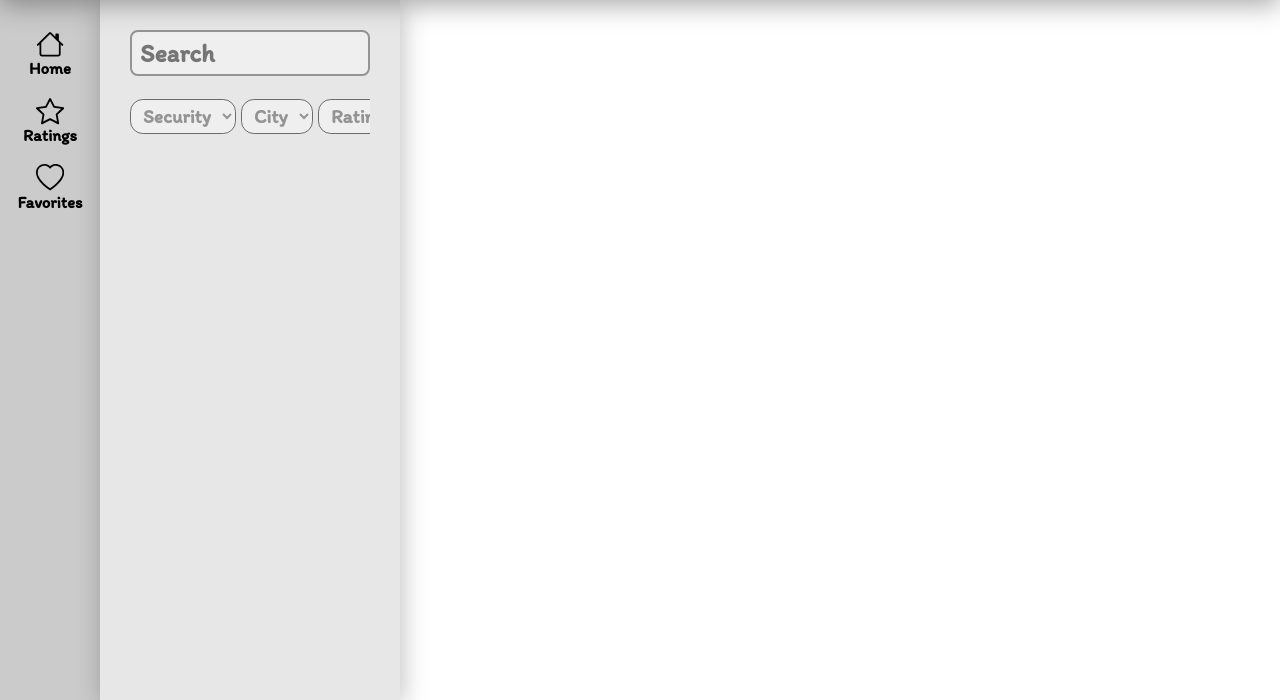
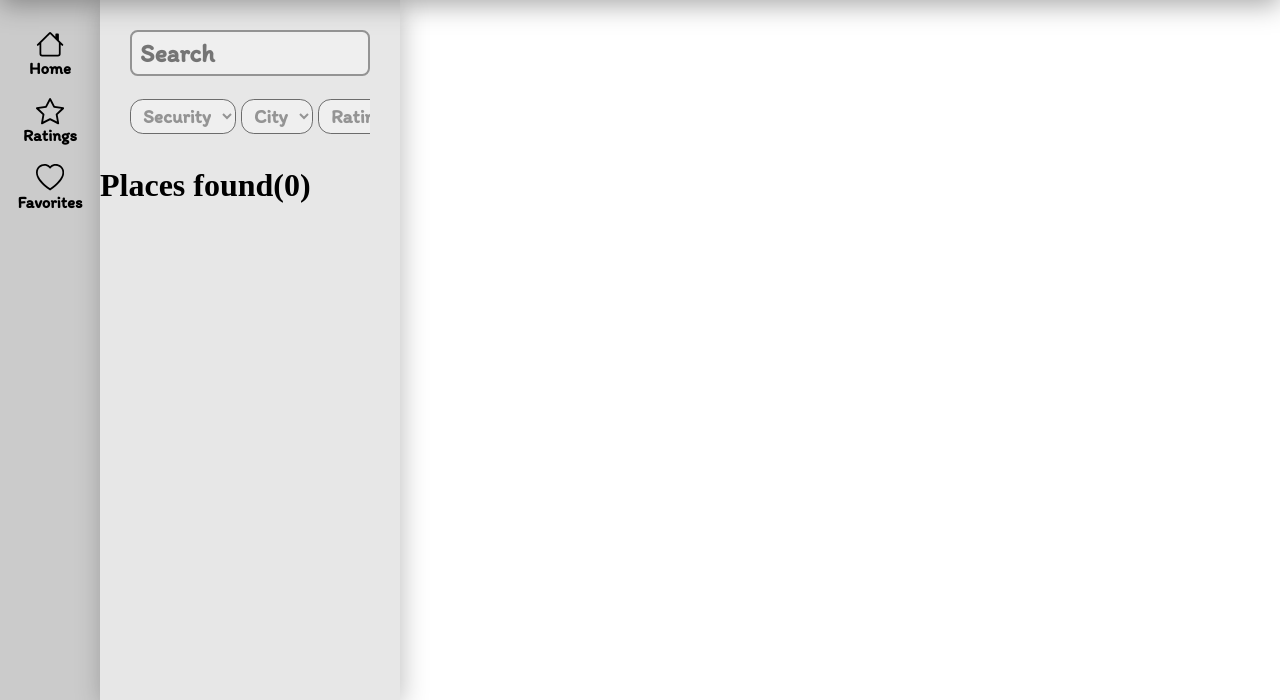
Before and after one commit to sabuka-dumbo/-HHM-Her-Heaven-Maps, a Flask app: page / in a window 1280 px wide. Shown: the part 100-800 px from the top of the page. Run offline with Flask 3, Linux system fonts and the light colour scheme.

Commit message:
Oct 13, 2024, 11:30 AM

```diff
--- a/src/templates/index.html
+++ b/src/templates/index.html
@@ -80,7 +80,7 @@
                     </select>
                 </div>
 
-                <h1 class="searched_"></h1>
+                <h1 class="searched_title">Places found(0)</h1>
             </div>
         </div>
         <scirpt></scirpt>
```
